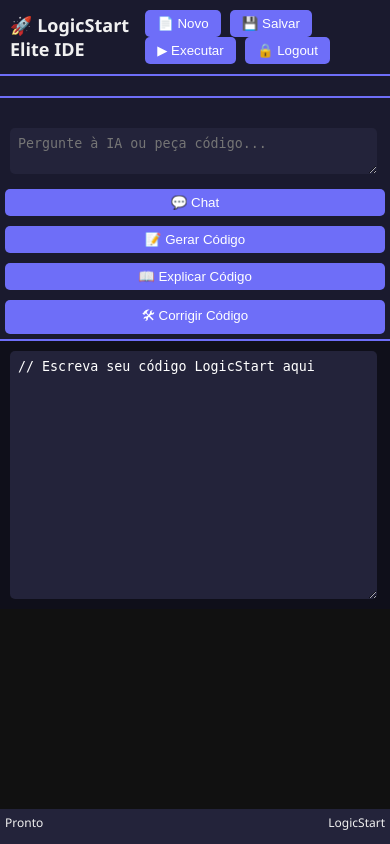
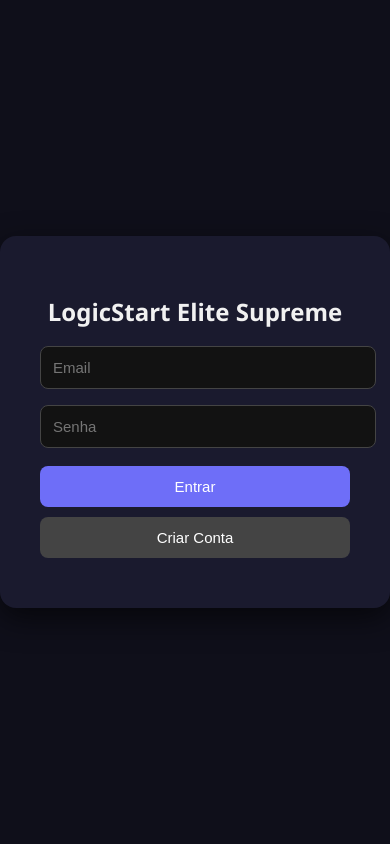
Before and after one commit to DashMasterX/logicstart, a Flask app: page /ide in a window 390 px wide. Run offline with Flask 3, Linux system fonts and the light colour scheme; the visitor is signed in with stand-in values (Sample User, id 1).

Commit message:
Update index.html

```diff
--- a/templates/index.html
+++ b/templates/index.html
@@ -1,136 +1,166 @@
 <!DOCTYPE html>
 <html lang="pt-BR">
 <head>
-<meta charset="UTF-8">
-<meta name="viewport" content="width=device-width, initial-scale=1.0">
-<title>LogicStart Elite IDE</title>
-
-<!-- CodeMirror -->
-<link rel="stylesheet" href="https://cdn.jsdelivr.net/npm/codemirror@5.65.14/lib/codemirror.css">
-<link rel="stylesheet" href="https://cdn.jsdelivr.net/npm/codemirror@5.65.14/theme/dracula.css">
-<script src="https://cdn.jsdelivr.net/npm/codemirror@5.65.14/lib/codemirror.js"></script>
-<script src="https://cdn.jsdelivr.net/npm/codemirror@5.65.14/mode/python/python.js"></script>
-
-<style>
-:root{
-  --bg:#0f0f1a; --bg2:#1a1a2e; --bg3:#23233a;
-  --primary:#6e6ef8; --text:#f1f1f1; --success:#4caf50; --error:#ff5c5c; --info:#00bcd4;
-}
-body{margin:0;font-family:'Segoe UI';background:var(--bg);color:var(--text);display:flex;flex-direction:column;height:100vh;}
-header{padding:10px;background:var(--bg2);display:flex;justify-content:space-between;align-items:center;border-bottom:2px solid var(--primary);}
-header h1{margin:0;font-size:18px;}
-header button{padding:6px 12px;border:none;border-radius:5px;background:var(--primary);color:#fff;cursor:pointer;margin-left:5px;}
-header button:hover{opacity:0.85;}
-.main{flex:1;display:flex;overflow:hidden;}
-.sidebar{width:220px;background:var(--bg2);border-right:2px solid var(--primary);overflow-y:auto;padding:10px;}
-.file{padding:8px;margin-bottom:5px;border-radius:6px;background:var(--bg3);cursor:pointer;}
-.file.active{background:var(--primary);}
-.editor-container{flex:2;display:flex;flex-direction:column;}
-.tabs{display:flex;background:var(--bg3);overflow-x:auto;border-bottom:2px solid var(--primary);}
-.tab{padding:10px;cursor:pointer;white-space:nowrap;}
-.tab.active{background:var(--primary);}
-.tab.modified::after{content:" ●";color:#ff9800;}
-#editor{flex:1;}
-.terminal{height:180px;background:#111;padding:10px;overflow:auto;font-family:monospace;}
-.success{color:var(--success)} .error{color:var(--error)} .info{color:var(--info)}
-.ai-panel{width:320px;background:var(--bg2);border-left:2px solid var(--primary);display:flex;flex-direction:column;}
-.chat{flex:1;overflow:auto;padding:10px;}
-.msg{margin-bottom:10px;}
-.user{color:#8be9fd;} .bot{color:#50fa7b;}
-textarea{margin:10px;background:var(--bg3);color:white;border:none;padding:8px;border-radius:5px;width:90%;font-family:monospace;}
-.ai-panel button{margin:5px;background:var(--primary);color:white;border:none;padding:6px 10px;border-radius:5px;cursor:pointer;}
-.ai-panel button:hover{opacity:0.85;}
-.status{height:25px;background:var(--bg3);display:flex;justify-content:space-between;padding:5px;font-size:12px;}
-@media(max-width:900px){
-  .main{flex-direction:column;}
-  .sidebar{width:100%;display:flex;overflow-x:auto;}
-  .file{flex:1;margin:2px;}
-  .ai-panel{width:100%;border-left:none;border-top:2px solid var(--primary);}
-  .editor-container{order:1;}
-}
-</style>
+  <meta charset="UTF-8">
+  <meta name="viewport" content="width=device-width, initial-scale=1.0">
+  <title>LogicStart Elite Supreme Hub</title>
+  <style>
+    :root {
+      --bg: #0f0f1a;
+      --bg2: #1a1a2e;
+      --primary: #6e6ef8;
+      --text: #f1f1f1;
+      --success: #4caf50;
+      --error: #ff5c5c;
+    }
+    body {
+      margin: 0;
+      font-family: 'Segoe UI', sans-serif;
+      background: var(--bg);
+      color: var(--text);
+      display: flex;
+      justify-content: center;
+      align-items: center;
+      height: 100vh;
+    }
+    .container {
+      background: var(--bg2);
+      padding: 40px;
+      border-radius: 16px;
+      width: 360px;
+      text-align: center;
+      box-shadow: 0 10px 30px rgba(0, 0, 0, 0.6);
+    }
+    h2 { margin-bottom: 10px; }
+    .input-field {
+      width: 100%;
+      padding: 12px;
+      margin: 8px 0;
+      border-radius: 8px;
+      border: 1px solid #444;
+      background: #121212;
+      color: white;
+      font-size: 15px;
+    }
+    .btn {
+      width: 100%;
+      padding: 12px;
+      border: none;
+      border-radius: 8px;
+      cursor: pointer;
+      font-size: 15px;
+      margin-top: 10px;
+      transition: 0.2s;
+    }
+    .btn-primary {
+      background: var(--primary);
+      color: white;
+    }
+    .btn-primary:hover {
+      background: #2b5ea0;
+    }
+    .btn-secondary {
+      background: #444;
+      color: white;
+    }
+    .btn-secondary:hover {
+      background: #666;
+    }
+    .error {
+      margin-top: 10px;
+      color: var(--error);
+      font-size: 13px;
+    }
+  </style>
 </head>
 <body>
 
-<header>
-<h1>🚀 LogicStart Elite IDE</h1>
-<div>
-<button onclick="novoArquivo()">📄 Novo</button>
-<button onclick="salvar()">💾 Salvar</button>
-<button onclick="executar()">▶ Executar</button>
-<button onclick="logout()">🔒 Logout</button>
-</div>
-</header>
-
-<div class="main">
-  <div class="sidebar" id="files"></div>
-
-  <div class="editor-container">
-    <div class="tabs" id="tabs"></div>
-    <textarea id="editor">// Escreva seu código LogicStart aqui</textarea>
-    <div class="terminal" id="terminal"></div>
-  </div>
-
-  <div class="ai-panel">
-    <div class="chat" id="chat"></div>
-    <textarea id="ia-prompt" placeholder="Pergunte à IA ou peça código..."></textarea>
-    <button onclick="iaChat()">💬 Chat</button>
-    <button onclick="iaGerar()">📝 Gerar Código</button>
-    <button onclick="iaExplicar()">📖 Explicar Código</button>
-    <button onclick="iaCorrigir()">🛠 Corrigir Código</button>
-  </div>
+<div class="container" id="login-container">
+  <h2>LogicStart Elite Supreme</h2>
+  <input class="input-field" type="email" id="email" placeholder="Email">
+  <input class="input-field" type="password" id="senha" placeholder="Senha">
+  <button class="btn btn-primary" onclick="login()">Entrar</button>
+  <button class="btn btn-secondary" onclick="showRegister()">Criar Conta</button>
+  <div class="error" id="error"></div>
 </div>
 
-<div class="status">
-<span id="status">Pronto</span><span>LogicStart</span>
+<div class="container" id="register-container" style="display:none;">
+  <h2>Criar Conta</h2>
+  <input class="input-field" type="email" id="reg-email" placeholder="Email">
+  <input class="input-field" type="password" id="reg-senha" placeholder="Senha">
+  <button class="btn btn-primary" onclick="register()">Registrar</button>
+  <button class="btn btn-secondary" onclick="showLogin()">Voltar</button>
+  <div class="error" id="reg-error"></div>
 </div>
 
 <script>
-// ==================== VARIÁVEIS ====================
-const user_id = "default";
-let editor = CodeMirror.fromTextArea(document.getElementById("editor"),{
-  mode:"python", theme:"dracula", lineNumbers:true, autoCloseBrackets:true, matchBrackets:true, indentUnit:4, tabSize:4
-});
-let arquivos={}, atual="main", modificados={};
-let chatHist=[];
+function showRegister() {
+  document.getElementById("login-container").style.display = "none";
+  document.getElementById("register-container").style.display = "block";
+}
 
-// ==================== STATUS ====================
-function status(msg){document.getElementById("status").innerText=msg;}
-function log(msg,type="info"){let t=document.getElementById("terminal"); let d=document.createElement("div"); d.className=type; d.innerText=msg; t.appendChild(d); t.scrollTop=t.scrollHeight;}
+function showLogin() {
+  document.getElementById("register-container").style.display = "none";
+  document.getElementById("login-container").style.display = "block";
+}
 
-// ==================== FILES ====================
-async function carregar(){try{let r=await fetch(`/files?user_id=${user_id}`); let d=await r.json(); arquivos={}; d.data.forEach(f=>arquivos[f.nome]=f.codigo); if(!arquivos["main"]) arquivos["main"]=""; abrir("main"); render();}catch(e){log("Erro ao carregar arquivos","error");}}
-function render(){let f=document.getElementById("files"); let t=document.getElementById("tabs"); f.innerHTML=""; t.innerHTML=""; Object.keys(arquivos).forEach(n){let el=document.createElement("div"); el.className="file "+(n===atual?"active":""); el.innerText=n; el.onclick=()=>abrir(n); f.appendChild(el); let tab=document.createElement("div"); tab.className="tab "+(n===atual?"active":"")+(modificados[n]?" modified":""); tab.innerText=n; tab.onclick=()=>abrir(n); t.appendChild(tab);}}
-function abrir(n){atual=n; editor.setValue(arquivos[n]); render();}
-function novoArquivo(){let n=prompt("Nome do arquivo:"); if(!n)return; arquivos[n]=""; abrir(n);}
+async function login() {
+  const email = document.getElementById("email").value;
+  const senha = document.getElementById("senha").value;
 
-// ==================== AUTOSAVE ====================
-let timeout;
-editor.on("change",()=>{ modificados[atual]=true; arquivos[atual]=editor.getValue(); render(); autoSave(); });
-function autoSave(){clearTimeout(timeout); timeout=setTimeout(()=>salvar(),2000);}
+  if (!email || !senha) {
+    document.getElementById("error").innerText = "Preencha todos os campos.";
+    return;
+  }
 
-// ==================== SALVAR ====================
-async function salvar(){status("Salvando..."); try{await fetch("/files",{method:"POST", headers:{"Content-Type":"application/json"}, body:JSON.stringify({user_id,nome:atual,codigo:editor.getValue()})}); modificados[atual]=false; render(); status("Salvo");}catch(e){log("Erro ao salvar arquivo","error");}}
+  try {
+    let r = await fetch("/login", {
+      method: "POST",
+      headers: { "Content-Type": "application/json" },
+      body: JSON.stringify({ email, senha }),
+    });
+    let d = await r.json();
+    if (d.success) {
+      localStorage.setItem("user_id", d.user_id);
+      window.location.href = "/ide.html";
+    } else {
+      document.getElementById("error").innerText = d.error || "Erro ao logar";
+    }
+  } catch (e) {
+    document.getElementById("error").innerText = "Erro de conexão";
+  }
+}
 
-// ==================== EXECUTAR ====================
-async function executar(){status("Executando..."); try{let r=await fetch("/executar",{method:"POST", headers:{"Content-Type":"application/json"}, body:JSON.stringify({codigo:editor.getValue(), user_id})}); let d=await r.json(); log(d.data?.saida || d.mensagem,d.status==="ok"?"success":"error"); status("Finalizado");}catch(e){log("Erro ao executar","error"); status("Erro");}}
+async function register() {
+  const email = document.getElementById("reg-email").value;
+  const senha = document.getElementById("reg-senha").value;
 
-// ==================== IA ====================
-function addMsg(txt,cls){let c=document.getElementById("chat"); let d=document.createElement("div"); d.className="msg "+cls; d.innerText=txt; c.appendChild(d); c.scrollTop=c.scrollHeight;}
-async function iaChat(){iaRequest("/ia/chat");}
-async function iaGerar(){iaRequest("/ia/gerar");}
-async function iaExplicar(){iaRequest("/ia/explicar");}
-async function iaCorrigir(){iaRequest("/ia/corrigir");}
-async function iaRequest(url){const prompt=document.getElementById("ia-prompt").value;if(!prompt)return; chatHist.push({role:"user",content:prompt}); addMsg("Você: "+prompt,"user"); try{const r=await fetch(url,{method:"POST", headers:{"Content-Type":"application/json"}, body:JSON.stringify({user_id,pedido:prompt,codigo:editor.getValue()})}); const d=await r.json(); chatHist.push({role:"bot",content:d.data}); addMsg("IA: "+d.data,"bot");}catch(e){addMsg("Erro IA","error");}}
+  if (!email || !senha) {
+    document.getElementById("reg-error").innerText = "Preencha todos os campos.";
+    return;
+  }
 
-// ==================== LOGOUT ====================
-function logout(){fetch("/logout").then(()=>window.location.href="/login.html");}
+  try {
+    let r = await fetch("/register", {
+      method: "POST",
+      headers: { "Content-Type": "application/json" },
+      body: JSON.stringify({ email, senha }),
+    });
+    let d = await r.json();
+    if (d.success) {
+      alert("Conta criada! Faça login.");
+      showLogin();
+    } else {
+      document.getElementById("reg-error").innerText = d.error || "Erro ao registrar";
+    }
+  } catch (e) {
+    document.getElementById("reg-error").innerText = "Erro de conexão";
+  }
+}
 
-// ==================== SHORTCUTS ====================
-document.addEventListener("keydown",(e)=>{if(e.ctrlKey && e.key==="s"){e.preventDefault(); salvar();} if(e.ctrlKey && e.key==="Enter"){executar();}});
-
-// ==================== INIT ====================
-carregar();
+if (localStorage.getItem("user_id")) {
+  window.location.href = "/ide.html";
+}
 </script>
 
 </body>
```
